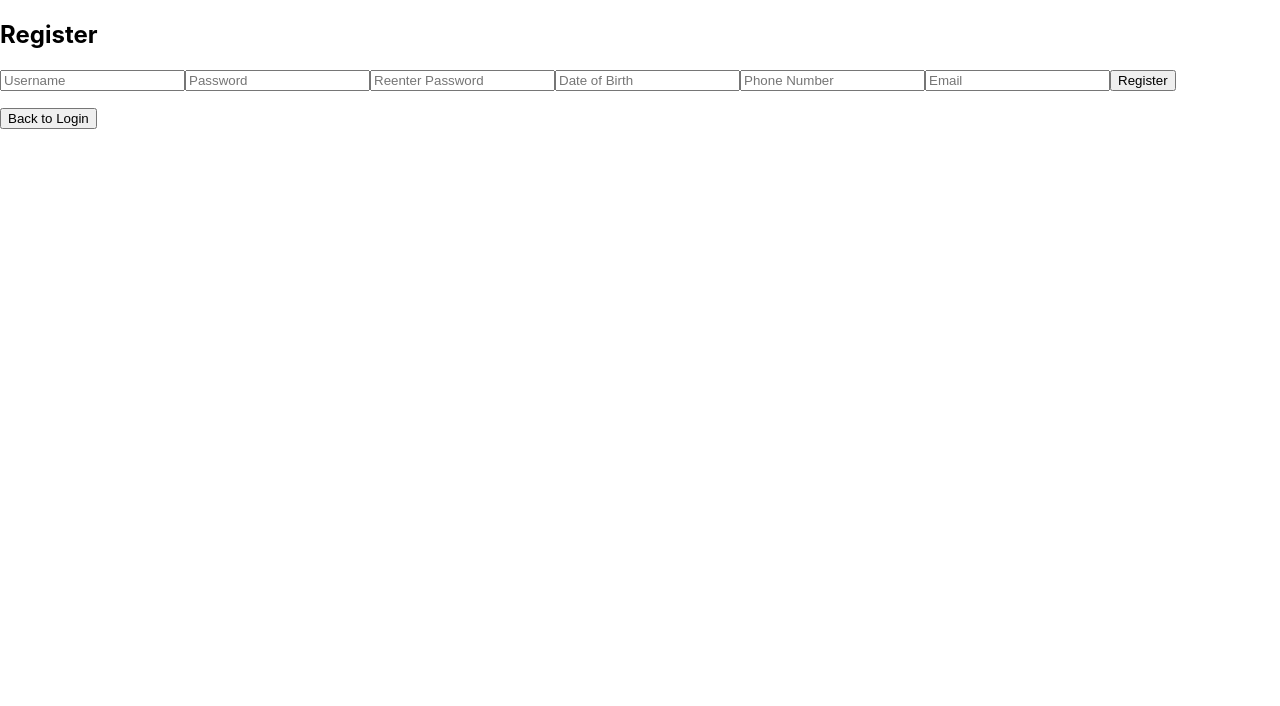
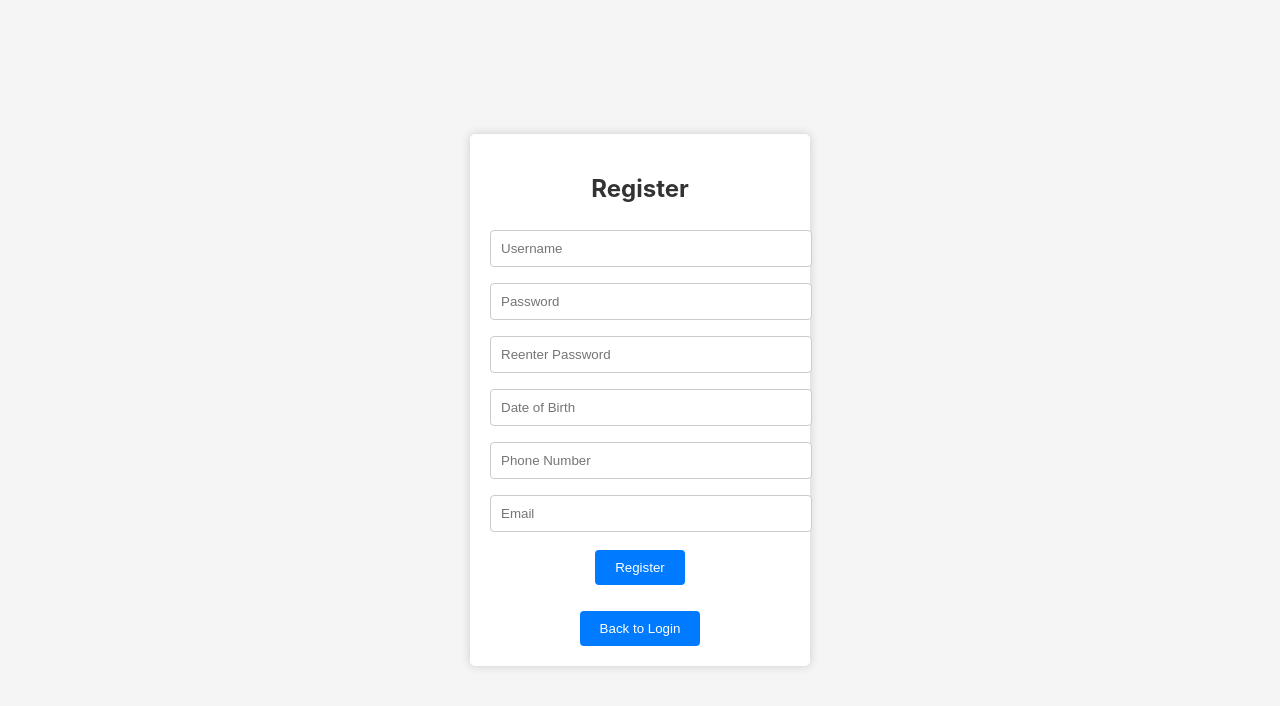
Before and after one commit to RizeElxtric/training1, a React (Create React App) app: page /register in a window 1280 px wide. Shown: the top 706 px of the page. Built offline with nearby package versions, Linux system fonts and the light colour scheme.

Commit message:
change link

```diff
--- a/src/App.tsx
+++ b/src/App.tsx
@@ -8,7 +8,10 @@ import Vape from './vape/vape';
 import { BrowserRouter as Router, Route, Routes } from 'react-router-dom';
 import Login from './Login/Login';
 import Register from './Register/register';
-import ForgotPassword from './forgotpassword/forgotpassword';
+import ForgotPassword from './Forgotpassword/forgotpassword';
+import './Login/Login.css';
+import './Register/register.css';
+import './Forgotpassword/forgotpassword.css';
 
 function App() {
   return (
--- a/src/Login/Login.css
+++ b/src/Login/Login.css
@@ -0,0 +1,49 @@
+.center-content {
+    display: flex;
+    flex-direction: column;
+    align-items: center;
+    justify-content: center;
+    height: 100vh;
+    background: #f5f5f5; /* Background color for the whole page */
+  }
+
+  .login-form {
+    background: #fff;
+    padding: 20px;
+    border-radius: 5px;
+    box-shadow: 0 2px 4px rgba(0, 0, 0, 0.1);
+    width: 300px;
+    text-align: center;
+  }
+
+  h2 {
+    color: #333; /* Heading color */
+  }
+
+  input[type="text"],
+  input[type="password"] {
+    width: 100%;
+    padding: 10px;
+    margin: 8px 0;
+    border: 1px solid #ccc;
+    border-radius: 4px;
+  }
+
+  button {
+    background: #007bff; /* Button background color */
+    color: #fff; /* Button text color */
+    padding: 10px 20px;
+    border: none;
+    border-radius: 4px;
+    cursor: pointer;
+    margin-top: 10px;
+  }
+
+  button:hover {
+    background: #0056b3; /* Button background color on hover */
+  }
+
+  p.error-message {
+    color: red;
+    margin-top: 10px;
+  }
--- a/src/Login/Login.tsx
+++ b/src/Login/Login.tsx
@@ -18,7 +18,9 @@ const Login: React.FC = () => {
   };
 
   return (
-    <div>
+    <div className="center-content">
+          <div className="login-form">
+
       <h2>Login</h2>
       <input
         type="text"
@@ -37,6 +39,8 @@ const Login: React.FC = () => {
       <button onClick={() => navigate('/register')}>Register</button>
       <button onClick={() => navigate('/forgotpassword')}>Forgot Password</button>
     </div>
+    </div>
+
   );
 };
 
--- a/src/Register/register.css
+++ b/src/Register/register.css
@@ -0,0 +1,49 @@
+.center-content {
+    display: flex;
+    flex-direction: column;
+    align-items: center;
+    justify-content: center;
+    height: 100vh;
+    background-color: #f4f4f4; /* Background color for the whole page */
+  }
+
+  .register-form {
+    background-color: #ffffff;
+    padding: 20px;
+    border-radius: 5px;
+    box-shadow: 0px 0px 10px 0px #ccc; /* Box shadow for the form */
+    width: 300px;
+    text-align: center;
+  }
+
+  h2 {
+    color: #333; /* Heading color */
+  }
+
+  input[type="text"],
+  input[type="password"],
+  input[type="email"] {
+    width: 100%;
+    padding: 10px;
+    margin: 8px 0;
+    border: 1px solid #ccc;
+    border-radius: 4px;
+  }
+
+  button {
+    background-color: #007bff; /* Button background color */
+    color: #fff; /* Button text color */
+    padding: 10px 20px;
+    border: none;
+    border-radius: 4px;
+    cursor: pointer;
+  }
+
+  button:hover {
+    background-color: #0056b3; /* Button background color on hover */
+  }
+
+  p.error-message {
+    color: red;
+    margin-top: 10px;
+  }
--- a/src/Register/register.tsx
+++ b/src/Register/register.tsx
@@ -25,7 +25,8 @@ const Register: React.FC = () => {
   };
 
   return (
-    <div>
+    <div className="center-content">
+          <div className="register-form">
       <h2>Register</h2>
       <input
         type="text"
@@ -67,6 +68,8 @@ const Register: React.FC = () => {
       <p style={{ color: 'red' }}>{error}</p>
       <button onClick={() => navigate('/login')}>Back to Login</button>
     </div>
+    </div>
+
   );
 };
 
--- a/src/forgotpassword/forgotpassword.css
+++ b/src/forgotpassword/forgotpassword.css
@@ -0,0 +1,49 @@
+.center-content {
+    display: flex;
+    flex-direction: column;
+    align-items: center;
+    justify-content: center;
+    height: 100vh;
+    background: #f5f5f5; /* Background color for the whole page */
+  }
+
+  .forgot-password-form {
+    background: #fff;
+    padding: 20px;
+    border-radius: 5px;
+    box-shadow: 0 2px 4px rgba(0, 0, 0, 0.1);
+    width: 300px;
+    text-align: center;
+  }
+
+  h2 {
+    color: #333; /* Heading color */
+  }
+
+  input[type="email"],
+  input[type="password"] {
+    width: 100%;
+    padding: 10px;
+    margin: 8px 0;
+    border: 1px solid #ccc;
+    border-radius: 4px;
+  }
+
+  button {
+    background: #007bff; /* Button background color */
+    color: #fff; /* Button text color */
+    padding: 10px 20px;
+    border: none;
+    border-radius: 4px;
+    cursor: pointer;
+    margin-top: 10px;
+  }
+
+  button:hover {
+    background: #0056b3; /* Button background color on hover */
+  }
+
+  p.error-message {
+    color: red;
+    margin-top: 10px;
+  }
--- a/src/forgotpassword/forgotpassword.tsx
+++ b/src/forgotpassword/forgotpassword.tsx
@@ -23,7 +23,9 @@ const ForgotPassword: React.FC = () => {
   };
 
   return (
-    <div>
+    <div className="center-content">
+        <div className="forgot-password-form">
+
       <h2>Forgot Password</h2>
       {passwordChanged ? (
         <div>
@@ -49,6 +51,8 @@ const ForgotPassword: React.FC = () => {
         </div>
       )}
     </div>
+    </div>
+
   );
 };
 
--- a/src/juice/juice.tsx
+++ b/src/juice/juice.tsx
@@ -27,7 +27,7 @@ const Juice = () => {
           </div>
 
           <div className="user-box">
-            <button className="button">Login</button>
+            <button className="button"><Link to="/login">Login</Link></button>
           </div>
 
         </header>
--- a/src/vape/vape.tsx
+++ b/src/vape/vape.tsx
@@ -26,7 +26,7 @@ const Dashboard = () => {
           </div>
 
           <div className="user-box">
-            <button className="button">Login</button>
+            <button className="button"><Link to="/login">Login</Link></button>
           </div>
         </header>
 
```
